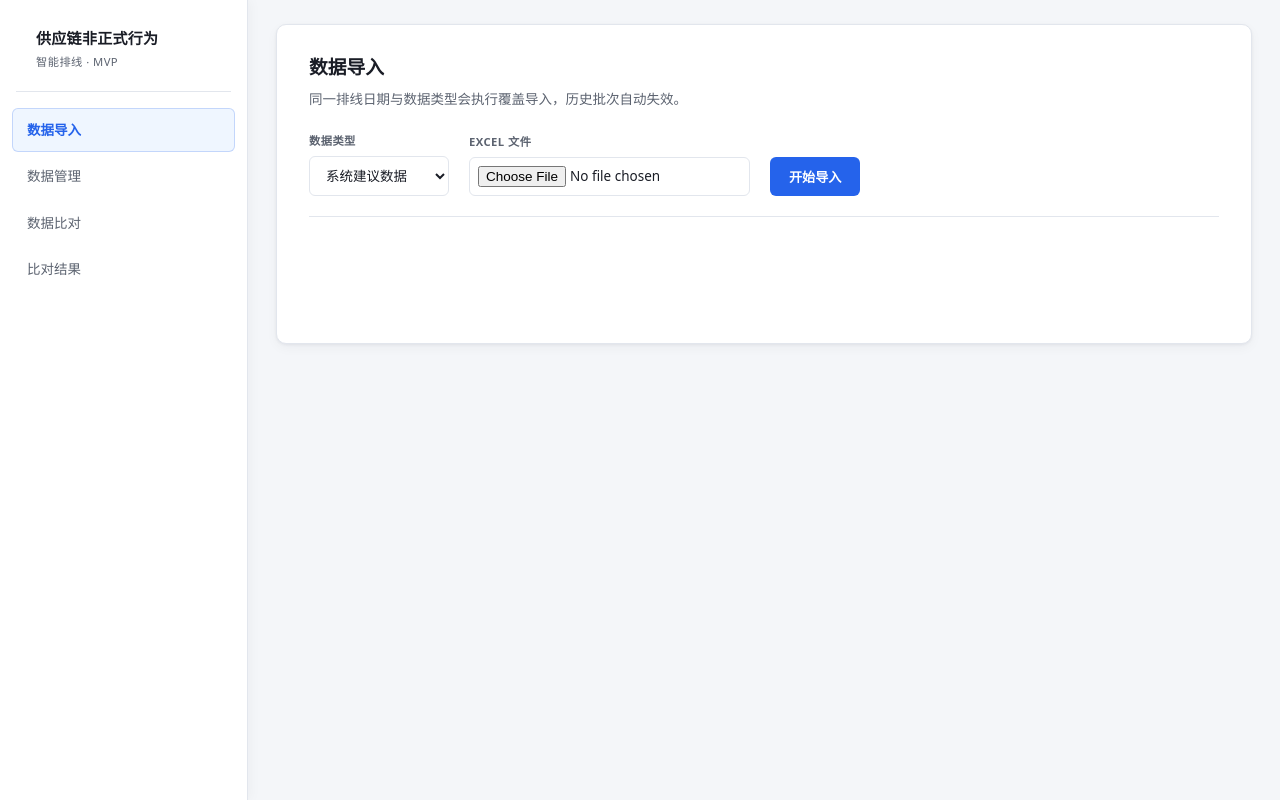
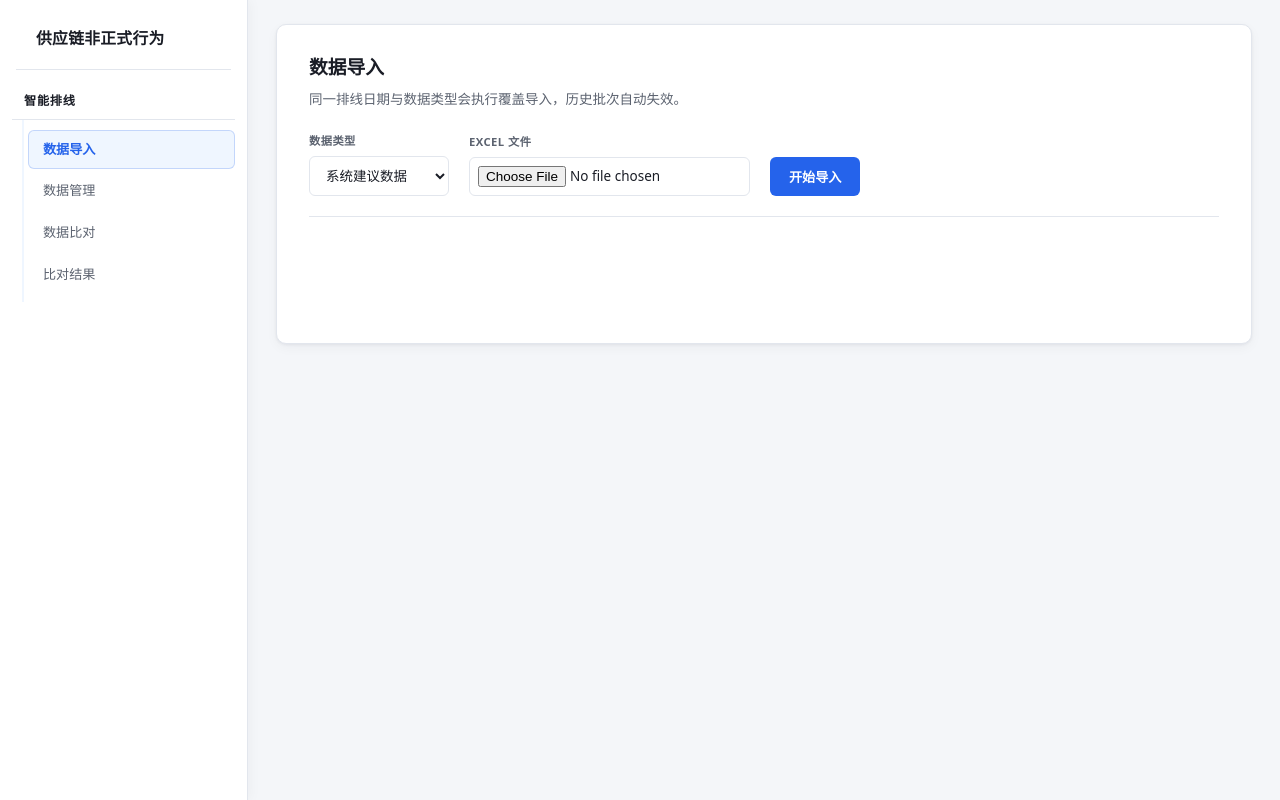
Before and after one commit to immtt/my-cursor-project, a plain HTML site: page frontend/index.html in a window 1280 px wide. Drawn offline with Linux system fonts and the light colour scheme.

Commit message:
feat: 侧栏一级菜单智能排线与二级功能分组
Made-with: Cursor

```diff
--- a/frontend/index.html
+++ b/frontend/index.html
@@ -3,7 +3,7 @@
   <head>
     <meta charset="UTF-8" />
     <meta name="viewport" content="width=device-width, initial-scale=1.0" />
-    <title>供应链非正式行为 · 智能排线</title>
+    <title>供应链非正式行为</title>
     <link rel="stylesheet" href="./src/theme.css" />
   </head>
   <body>
@@ -11,10 +11,11 @@
       <aside class="sidebar" aria-label="主导航">
         <div class="sidebar__brand">
           <div class="sidebar__brand-title">供应链非正式行为</div>
-          <div class="sidebar__brand-sub">智能排线 · MVP</div>
         </div>
-        <nav>
-          <ul class="sidebar-nav" id="main-nav">
+        <nav class="sidebar-nav-wrap" aria-label="功能菜单">
+          <div class="nav-group" aria-labelledby="nav-l1-smartline">
+            <h2 id="nav-l1-smartline" class="nav-group__title">智能排线</h2>
+            <ul class="sidebar-nav sidebar-nav--level2" id="main-nav">
               <li>
                 <a class="sidebar-nav__link nav-tab" href="#import" data-route="#import">数据导入</a>
               </li>
@@ -28,6 +29,7 @@
                 <a class="sidebar-nav__link nav-tab" href="#result" data-route="#result">比对结果</a>
               </li>
             </ul>
+          </div>
         </nav>
       </aside>
       <div class="app-main">
--- a/frontend/src/theme.css
+++ b/frontend/src/theme.css
@@ -61,36 +61,54 @@ body {
 }
 
 .sidebar__brand-title {
-  font-size: 1rem;
+  font-size: 1.05rem;
   font-weight: 700;
   color: var(--text);
   line-height: 1.35;
   letter-spacing: 0.02em;
 }
 
-.sidebar__brand-sub {
-  margin-top: 6px;
-  font-size: 0.75rem;
-  font-weight: 500;
-  color: var(--text-secondary);
-  letter-spacing: 0.04em;
-  text-transform: uppercase;
+.sidebar-nav-wrap {
+  flex: 1;
+  min-height: 0;
+  overflow-y: auto;
+  padding-top: 4px;
+}
+
+.nav-group {
+  margin: 0 12px;
+}
+
+.nav-group__title {
+  margin: 0;
+  padding: 10px 12px 8px;
+  font-size: 0.8125rem;
+  font-weight: 700;
+  color: var(--text);
+  letter-spacing: 0.06em;
+  border-bottom: 1px solid var(--border);
 }
 
 .sidebar-nav {
   list-style: none;
   margin: 0;
-  padding: 8px 12px;
+  padding: 10px 0 8px;
   display: flex;
   flex-direction: column;
   gap: 2px;
 }
 
+.sidebar-nav--level2 {
+  padding-left: 4px;
+  margin-left: 10px;
+  border-left: 2px solid var(--primary-soft);
+}
+
 .sidebar-nav__link.nav-tab {
   display: block;
-  padding: 11px 14px;
+  padding: 9px 12px 9px 14px;
   border-radius: var(--radius-sm);
-  font-size: 0.9rem;
+  font-size: 0.875rem;
   font-weight: 500;
   color: var(--text-secondary);
   text-decoration: none;
@@ -444,10 +462,24 @@ select:focus {
     padding-bottom: 16px;
   }
 
+  .nav-group {
+    margin: 0 10px;
+  }
+
+  .nav-group__title {
+    padding-left: 8px;
+    padding-right: 8px;
+  }
+
+  .sidebar-nav--level2 {
+    margin-left: 6px;
+    border-left-width: 2px;
+  }
+
   .sidebar-nav {
     flex-direction: row;
     flex-wrap: wrap;
-    padding: 0 10px 8px;
+    padding: 8px 4px 8px;
     gap: 6px;
   }
 
```
Lines whose indentation alone changed are shown as unchanged.
